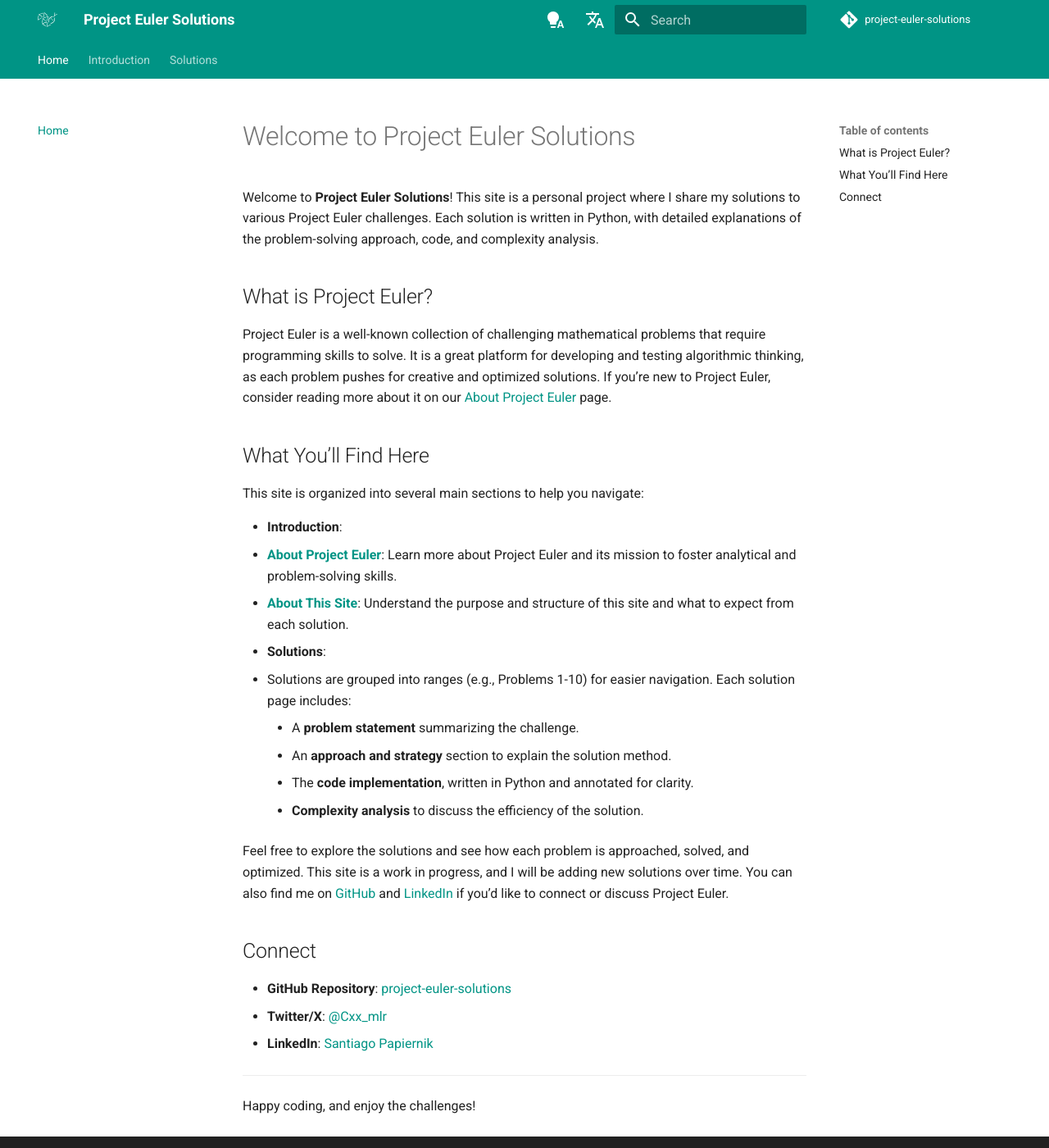
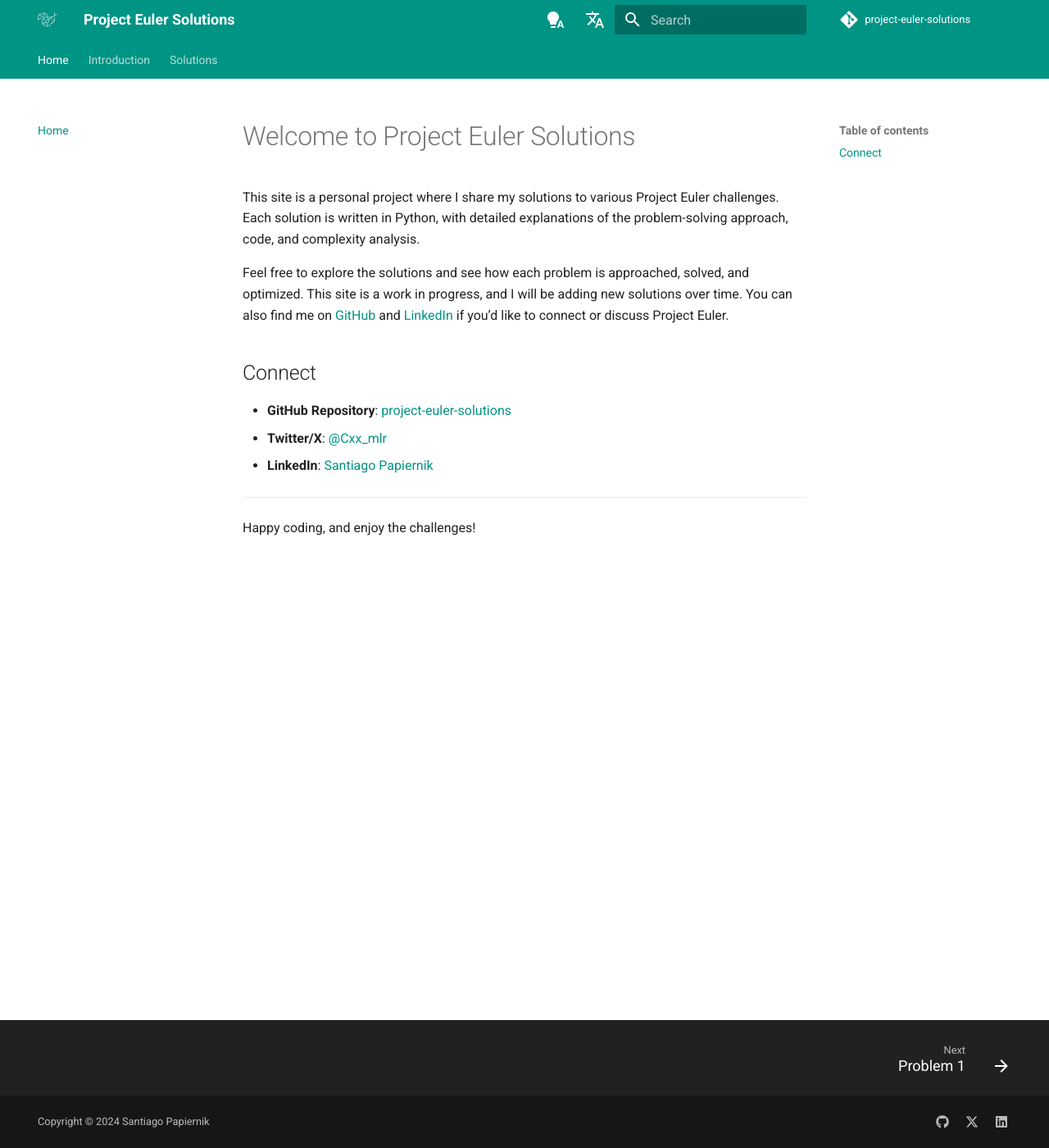
Before and after one commit to spapiernik/project-euler-solutions, an MkDocs documentation site: the page built from docs/en/docs/index.md, in a window 1280 px wide and 1400 px high. Shown: the whole window at 82% size. Built offline with MkDocs 1.6.1 and Material for MkDocs 9.7.7, drawn with Linux system fonts in a browser that asks for light colours; comment, search, counter and statistics services are not loaded.

Commit message:
Remove references to deleted about pages

```diff
--- a/docs/en/docs/index.md
+++ b/docs/en/docs/index.md
@@ -1,25 +1,6 @@
 # Welcome to Project Euler Solutions
 
-Welcome to **Project Euler Solutions**! This site is a personal project where I share my solutions to various Project Euler challenges. Each solution is written in Python, with detailed explanations of the problem-solving approach, code, and complexity analysis.
-
-## What is Project Euler?
-
-Project Euler is a well-known collection of challenging mathematical problems that require programming skills to solve. It is a great platform for developing and testing algorithmic thinking, as each problem pushes for creative and optimized solutions. If you’re new to Project Euler, consider reading more about it on our [About Project Euler](about_project_euler.md) page.
-
-## What You’ll Find Here
-
-This site is organized into several main sections to help you navigate:
-
-- **Introduction**:
-  - **[About Project Euler](about_project_euler.md)**: Learn more about Project Euler and its mission to foster analytical and problem-solving skills.
-  - **[About This Site](about_this_site.md)**: Understand the purpose and structure of this site and what to expect from each solution.
-
-- **Solutions**:
-  - Solutions are grouped into ranges (e.g., Problems 1-10) for easier navigation. Each solution page includes:
-    - A **problem statement** summarizing the challenge.
-    - An **approach and strategy** section to explain the solution method.
-    - The **code implementation**, written in Python and annotated for clarity.
-    - **Complexity analysis** to discuss the efficiency of the solution.
+This site is a personal project where I share my solutions to various Project Euler challenges. Each solution is written in Python, with detailed explanations of the problem-solving approach, code, and complexity analysis.
 
 Feel free to explore the solutions and see how each problem is approached, solved, and optimized. This site is a work in progress, and I will be adding new solutions over time. You can also find me on [GitHub](https://github.com/Cxx-mlr) and [LinkedIn](https://www.linkedin.com/in/santiago-papiernik-7502342b2/) if you’d like to connect or discuss Project Euler.
 
```
